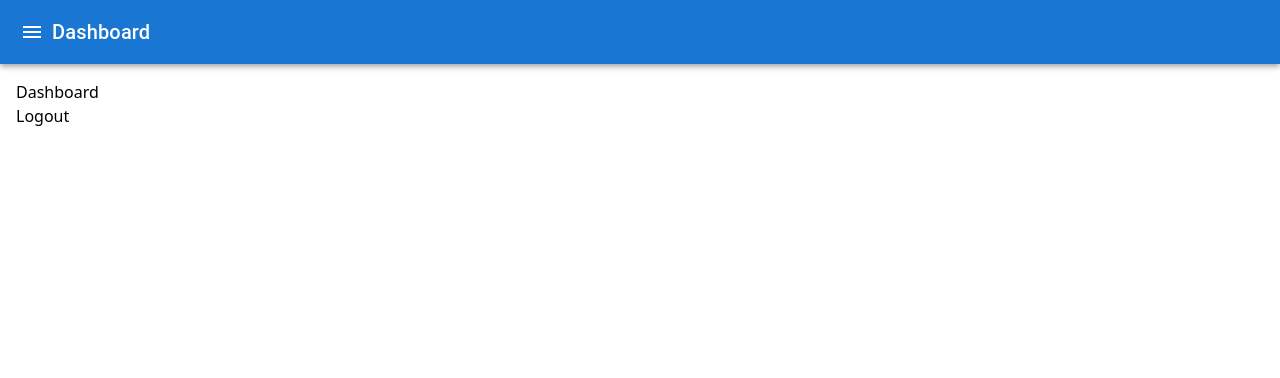
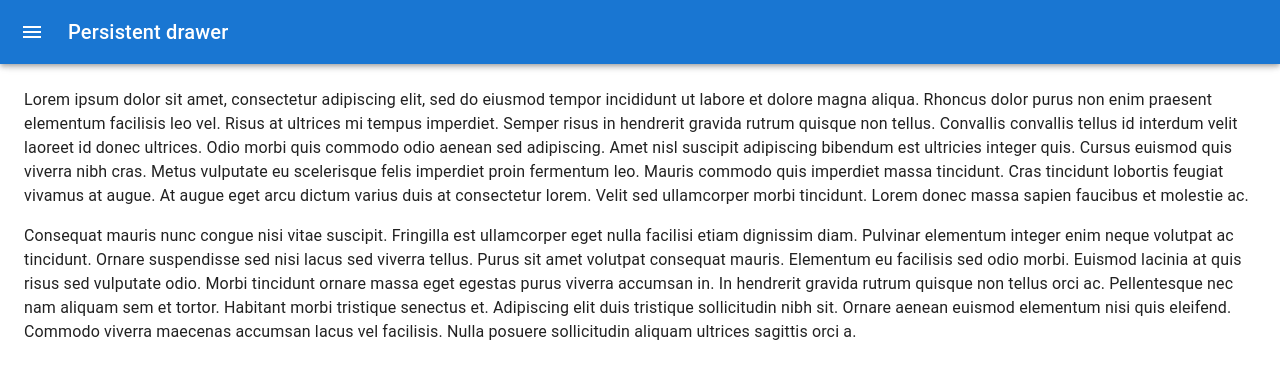
Before and after one commit to pooyagolchian/payroll-admin, a React (Vite) app: page /dashboard in a window 1280 px wide. Both pictures are taken after typing "Sample", "Sample123" into the empty fields and a click on the button "LOGIN". Shown: the top 378 px of the page. Built offline with nearby package versions, Linux system fonts and the light colour scheme.

Commit message:
🔄 Refactor DrawerMenu component and AppBar styling

```diff
--- a/src/components/Dashboard/index.tsx
+++ b/src/components/Dashboard/index.tsx
@@ -1,19 +1,14 @@
-import { useNavigate } from 'react-router-dom';
 import MainLayout from "../MainLayout";
 
 const Dashboard = () => {
-    const navigate = useNavigate();
-
-    const handleLogout = () => {
-        localStorage.removeItem('token');
-        navigate('/');
-    };
+    // const navigate = useNavigate();
+    // const handleLogout = () => {
+    //     localStorage.removeItem('token');
+    //     navigate('/');
+    // };
 
     return (
-        <MainLayout>
-               <h1>Dashboard</h1>
-               <button onClick={handleLogout}>Logout</button>
-        </MainLayout>
+        <MainLayout />
     );
 };
 
--- a/src/components/DrawerMenu/index.tsx
+++ b/src/components/DrawerMenu/index.tsx
@@ -1,32 +1,181 @@
 import * as React from 'react';
-import { Drawer, List, ListItem, ListItemIcon, ListItemText } from '@mui/material';
-import HomeIcon from '@mui/icons-material/Home';
-import InfoIcon from '@mui/icons-material/Info';
+import { styled, useTheme } from '@mui/material/styles';
+import Box from '@mui/material/Box';
+import Drawer from '@mui/material/Drawer';
+import CssBaseline from '@mui/material/CssBaseline';
+import MuiAppBar, { AppBarProps as MuiAppBarProps } from '@mui/material/AppBar';
+import Toolbar from '@mui/material/Toolbar';
+import List from '@mui/material/List';
+import Typography from '@mui/material/Typography';
+import Divider from '@mui/material/Divider';
+import IconButton from '@mui/material/IconButton';
+import MenuIcon from '@mui/icons-material/Menu';
+import ChevronLeftIcon from '@mui/icons-material/ChevronLeft';
+import ChevronRightIcon from '@mui/icons-material/ChevronRight';
+import ListItem from '@mui/material/ListItem';
+import ListItemButton from '@mui/material/ListItemButton';
+import ListItemIcon from '@mui/material/ListItemIcon';
+import ListItemText from '@mui/material/ListItemText';
+import InboxIcon from '@mui/icons-material/MoveToInbox';
+import MailIcon from '@mui/icons-material/Mail';
 
-type Props = {
-    open: boolean;
-    toggleDrawer: (open: boolean) => void;
+const drawerWidth = 240;
+
+const Main = styled('main', { shouldForwardProp: (prop) => prop !== 'open' })<{
+    open?: boolean;
+}>(({ theme, open }) => ({
+    flexGrow: 1,
+    padding: theme.spacing(3),
+    transition: theme.transitions.create('margin', {
+        easing: theme.transitions.easing.sharp,
+        duration: theme.transitions.duration.leavingScreen,
+    }),
+    marginLeft: `-${drawerWidth}px`,
+    ...(open && {
+        transition: theme.transitions.create('margin', {
+            easing: theme.transitions.easing.easeOut,
+            duration: theme.transitions.duration.enteringScreen,
+        }),
+        marginLeft: 0,
+    }),
+}));
+
+interface AppBarProps extends MuiAppBarProps {
+    open?: boolean;
+}
+
+const AppBar = styled(MuiAppBar, {
+    shouldForwardProp: (prop) => prop !== 'open',
+})<AppBarProps>(({ theme, open }) => ({
+    transition: theme.transitions.create(['margin', 'width'], {
+        easing: theme.transitions.easing.sharp,
+        duration: theme.transitions.duration.leavingScreen,
+    }),
+    ...(open && {
+        width: `calc(100% - ${drawerWidth}px)`,
+        marginLeft: `${drawerWidth}px`,
+        transition: theme.transitions.create(['margin', 'width'], {
+            easing: theme.transitions.easing.easeOut,
+            duration: theme.transitions.duration.enteringScreen,
+        }),
+    }),
+}));
+
+const DrawerHeader = styled('div')(({ theme }) => ({
+    display: 'flex',
+    alignItems: 'center',
+    padding: theme.spacing(0, 1),
+    // necessary for content to be below app bar
+    ...theme.mixins.toolbar,
+    justifyContent: 'flex-end',
+}));
+
+export default function DrawerMenu() {
+    const theme = useTheme();
+    const [open, setOpen] = React.useState(false);
+
+    const handleDrawerOpen = () => {
+        setOpen(true);
     };
 
-const DrawerMenu: React.FC<Props> = ({ open, toggleDrawer }) => {
+    const handleDrawerClose = () => {
+        setOpen(false);
+    };
+
     return (
-        <Drawer open={open} onClose={() => toggleDrawer(false)}>
+        <Box sx={{ display: 'flex' }}>
+            <CssBaseline />
+            <AppBar position="fixed" open={open}>
+                <Toolbar>
+                    <IconButton
+                        color="inherit"
+                        aria-label="open drawer"
+                        onClick={handleDrawerOpen}
+                        edge="start"
+                        sx={{ mr: 2, ...(open && { display: 'none' }) }}
+                    >
+                        <MenuIcon />
+                    </IconButton>
+                    <Typography variant="h6" noWrap component="div">
+                        Persistent drawer
+                    </Typography>
+                </Toolbar>
+            </AppBar>
+            <Drawer
+                sx={{
+                    width: drawerWidth,
+                    flexShrink: 0,
+                    '& .MuiDrawer-paper': {
+                        width: drawerWidth,
+                        boxSizing: 'border-box',
+                    },
+                }}
+                variant="persistent"
+                anchor="left"
+                open={open}
+            >
+                <DrawerHeader>
+                    <IconButton onClick={handleDrawerClose}>
+                        {theme.direction === 'ltr' ? <ChevronLeftIcon /> : <ChevronRightIcon />}
+                    </IconButton>
+                </DrawerHeader>
+                <Divider />
                 <List>
-                <ListItem button>
+                    {['Inbox', 'Starred', 'Send email', 'Drafts'].map((text, index) => (
+                        <ListItem key={text} disablePadding>
+                            <ListItemButton>
                                 <ListItemIcon>
-                        <HomeIcon />
+                                    {index % 2 === 0 ? <InboxIcon /> : <MailIcon />}
                                 </ListItemIcon>
-                    <ListItemText primary="Home" />
+                                <ListItemText primary={text} />
+                            </ListItemButton>
                         </ListItem>
-                <ListItem button>
+                    ))}
+                </List>
+                <Divider />
+                <List>
+                    {['All mail', 'Trash', 'Spam'].map((text, index) => (
+                        <ListItem key={text} disablePadding>
+                            <ListItemButton>
                                 <ListItemIcon>
-                        <InfoIcon />
+                                    {index % 2 === 0 ? <InboxIcon /> : <MailIcon />}
                                 </ListItemIcon>
-                    <ListItemText primary="About" />
+                                <ListItemText primary={text} />
+                            </ListItemButton>
                         </ListItem>
+                    ))}
                 </List>
             </Drawer>
+            <Main open={open}>
+                <DrawerHeader />
+                <Typography paragraph>
+                    Lorem ipsum dolor sit amet, consectetur adipiscing elit, sed do eiusmod
+                    tempor incididunt ut labore et dolore magna aliqua. Rhoncus dolor purus non
+                    enim praesent elementum facilisis leo vel. Risus at ultrices mi tempus
+                    imperdiet. Semper risus in hendrerit gravida rutrum quisque non tellus.
+                    Convallis convallis tellus id interdum velit laoreet id donec ultrices.
+                    Odio morbi quis commodo odio aenean sed adipiscing. Amet nisl suscipit
+                    adipiscing bibendum est ultricies integer quis. Cursus euismod quis viverra
+                    nibh cras. Metus vulputate eu scelerisque felis imperdiet proin fermentum
+                    leo. Mauris commodo quis imperdiet massa tincidunt. Cras tincidunt lobortis
+                    feugiat vivamus at augue. At augue eget arcu dictum varius duis at
+                    consectetur lorem. Velit sed ullamcorper morbi tincidunt. Lorem donec massa
+                    sapien faucibus et molestie ac.
+                </Typography>
+                <Typography paragraph>
+                    Consequat mauris nunc congue nisi vitae suscipit. Fringilla est ullamcorper
+                    eget nulla facilisi etiam dignissim diam. Pulvinar elementum integer enim
+                    neque volutpat ac tincidunt. Ornare suspendisse sed nisi lacus sed viverra
+                    tellus. Purus sit amet volutpat consequat mauris. Elementum eu facilisis
+                    sed odio morbi. Euismod lacinia at quis risus sed vulputate odio. Morbi
+                    tincidunt ornare massa eget egestas purus viverra accumsan in. In hendrerit
+                    gravida rutrum quisque non tellus orci ac. Pellentesque nec nam aliquam sem
+                    et tortor. Habitant morbi tristique senectus et. Adipiscing elit duis
+                    tristique sollicitudin nibh sit. Ornare aenean euismod elementum nisi quis
+                    eleifend. Commodo viverra maecenas accumsan lacus vel facilisis. Nulla
+                    posuere sollicitudin aliquam ultrices sagittis orci a.
+                </Typography>
+            </Main>
+        </Box>
     );
-};
-
-export default DrawerMenu;
+}
--- a/src/components/MainLayout/index.tsx
+++ b/src/components/MainLayout/index.tsx
@@ -1,41 +1,11 @@
-import React, {ReactNode, useState} from 'react';
-import { AppBar, Toolbar, IconButton, Typography } from '@mui/material';
-import MenuIcon from '@mui/icons-material/Menu';
-import DrawerComponent from '../DrawerMenu';
+import DrawerMenu from '../DrawerMenu';
 
-// Define an interface for the component props
-interface MainLayoutProps {
-    children: ReactNode; // ReactNode includes everything that can be rendered: React elements, strings, numbers, fragments, portals, etc.
-}
 
-const MainLayout: React.FC<MainLayoutProps> = ({ children }) => {
-    const [drawerOpen, setDrawerOpen] = useState(false);
-
-    const toggleDrawer = (open: boolean) => {
-        setDrawerOpen(open);
-    };
-
+const MainLayout = () => {
     return (
         <div>
-            <AppBar position="static">
-                <Toolbar>
-                    <IconButton
-                        edge="start"
-                        color="inherit"
-                        aria-label="menu"
-                        onClick={() => toggleDrawer(true)}
-                    >
-                        <MenuIcon />
-                    </IconButton>
-                    <Typography variant="h6" style={{ flexGrow: 1 }}>
-                        Dashboard
-                    </Typography>
-                </Toolbar>
-            </AppBar>
-            <DrawerComponent open={drawerOpen} toggleDrawer={toggleDrawer} />
-            <main className="p-4">
-                {children}
-            </main>
+            <DrawerMenu />
+            <main className="p-4"/>
         </div>
     );
 };
```
Lines whose indentation alone changed are shown as unchanged.
